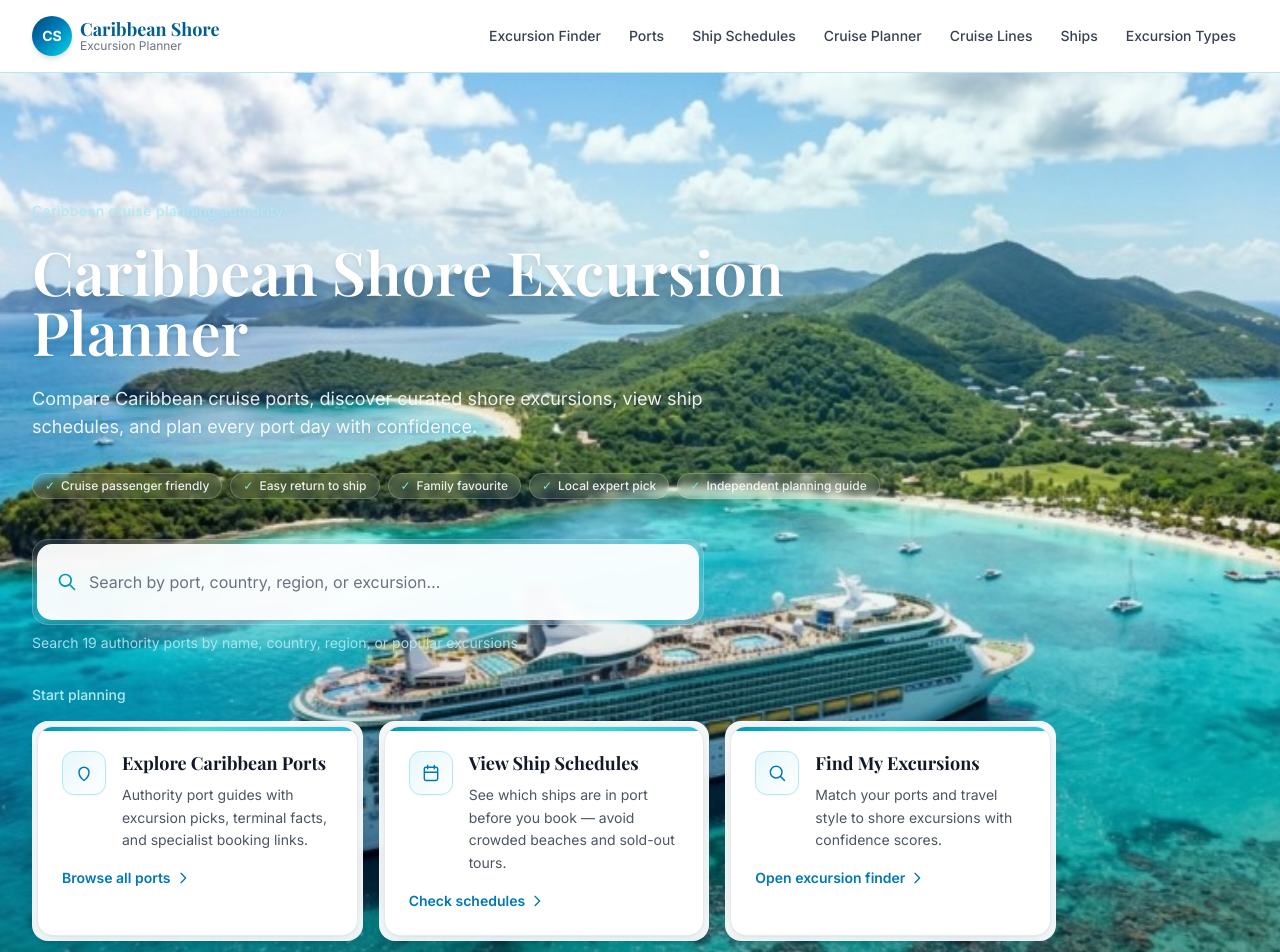
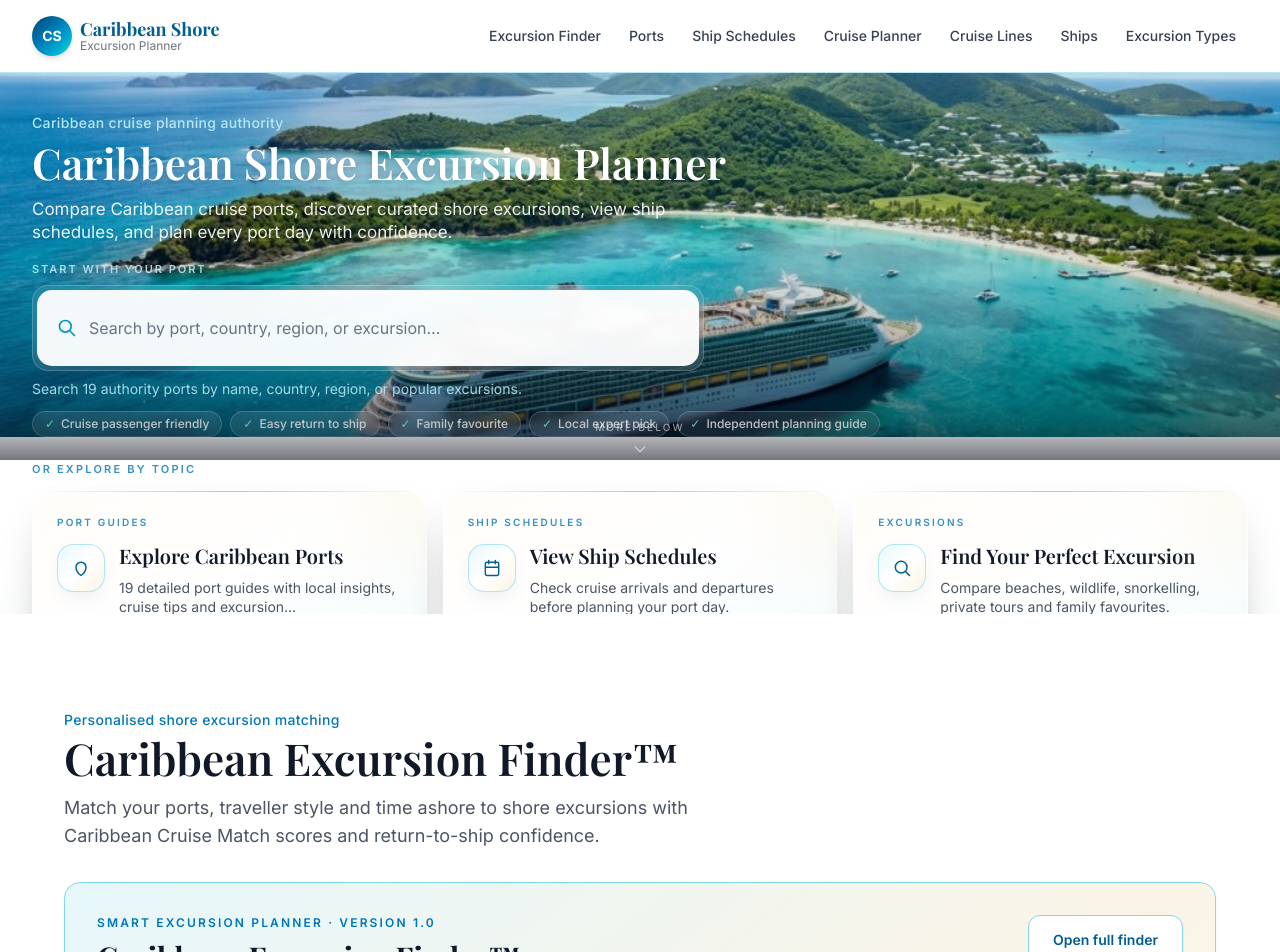
Before and after one commit to grahamchuter-debug/caribbean-shore-excursions, a Next.js app: page / in a window 1280 px wide. Shown: the top 952 px of the page. Built offline with nearby package versions, Linux system fonts and the light colour scheme; a web font is replaced by a local one.

Commit message:
Upgrade homepage hero with premium discovery cards and tighter above-the-fold layout.
Search is now the primary action, cards communicate value at a glance, and the Excursion Finder peeks below the fold on standard laptop viewports.

Co-authored-by: Cursor <cursoragent@cursor.com>

```diff
--- a/app/globals.css
+++ b/app/globals.css
@@ -82,7 +82,70 @@
     @apply overflow-hidden rounded-2xl border border-gray-100/90 bg-white text-gray-900 shadow-editorial transition-[transform,box-shadow] duration-300 ease-out;
   }
 
+  .home-hero {
+    @apply relative overflow-hidden text-white pt-12 pb-14 sm:pt-14 sm:pb-16 lg:pt-10 lg:pb-14;
+  }
+
+  .home-hero-heading {
+    @apply font-display text-4xl font-semibold leading-[1.06] sm:text-[2.5rem] lg:text-[2.65rem] max-w-4xl drop-shadow-md;
+  }
+
+  .hero-discovery-strip {
+    @apply relative z-10 -mt-6 border-b border-caribbean-100/90 bg-gradient-to-b from-white via-white to-caribbean-50/40 pb-6 pt-5 sm:-mt-8 sm:pb-7 sm:pt-6;
+  }
+
+  .hero-scroll-cue {
+    @apply pointer-events-none absolute inset-x-0 bottom-0 z-20 flex flex-col items-center;
+  }
+
+  .hero-scroll-cue-fade {
+    @apply h-16 w-full bg-gradient-to-t from-gray-950/55 via-gray-950/20 to-transparent;
+  }
+
+  .hero-scroll-cue-label {
+    @apply -mt-10 mb-3 flex flex-col items-center gap-1.5 text-white/55;
+  }
+
+  .hero-scroll-cue-icon {
+    animation: hero-scroll-bounce 2.4s ease-in-out infinite;
+  }
+
+  .home-hero-next-peek {
+    @apply relative z-10 bg-white;
+  }
+
+  @media (max-height: 820px) and (min-width: 1024px) {
+    .home-hero {
+      @apply pt-10 pb-8 lg:pt-10 lg:pb-8;
+    }
+
+    .home-hero-next-peek {
+      @apply -mt-24 pt-24;
+    }
+
+    .hero-discovery-card {
+      @apply p-4;
+    }
+  }
+
+  .hero-discovery-card {
+    @apply relative flex h-full flex-col overflow-hidden rounded-[1.35rem] border border-white/70 bg-gradient-to-br from-[#fffdf9] via-white to-caribbean-50/50 p-5 text-gray-900 shadow-[0_20px_50px_-24px_rgba(0,0,0,0.45)] transition-[transform,box-shadow,border-color] duration-500 ease-out sm:p-6;
+  }
+
+  .hero-discovery-card::before {
+    content: "";
+    @apply pointer-events-none absolute inset-x-0 top-0 h-px bg-gradient-to-r from-transparent via-caribbean-300/70 to-transparent;
+  }
+
+  .hero-discovery-card::after {
+    content: "";
+    @apply pointer-events-none absolute -right-8 -top-8 h-24 w-24 rounded-full bg-tropical-sand/30 blur-2xl;
+  }
+
   @media (hover: hover) and (pointer: fine) {
+    .hero-discovery-card:hover {
+      @apply -translate-y-1 border-white shadow-[0_28px_60px_-28px_rgba(0,0,0,0.5)];
+    }
     .card:hover {
       @apply -translate-y-0.5 border-caribbean-100 shadow-premium-hover;
     }
--- a/app/page.tsx
+++ b/app/page.tsx
@@ -27,7 +27,7 @@ import { FindMyCruiseShip } from "@/components/FindMyCruiseShip";
 import { TrustBadgeStrip } from "@/components/TrustBadge";
 import { HomeActionCard } from "@/components/HomeActionCard";
 import { NavCardIcon, excursionTypeNavIcon } from "@/components/NavCardIcon";
-import { homepageNavActions } from "@/data/homepage-nav";
+import { getHomepageNavActions } from "@/data/homepage-nav";
 
 export const metadata = buildMetadata({
   title: "Caribbean Shore Excursion Planner | Ports, Ship Schedules & Cruise Tours",
@@ -62,6 +62,7 @@ export default function HomePage() {
 
   const homepageFaqs = getHomepageFaqs();
   const featuredBestGuides = getFeaturedBestCaribbeanGuides();
+  const homepageNavActions = getHomepageNavActions();
   const breadcrumbs = [{ name: "Home", path: "/" }];
 
   return (
@@ -79,49 +80,71 @@ export default function HomePage() {
         ]}
       />
 
-      {/* Hero */}
-      <section className="relative overflow-hidden text-white py-24 sm:py-32">
+      {/* Hero — compact above-the-fold: heading → search → trust */}
+      <section className="home-hero">
         <HeroBackground />
         <div className="container-wide relative z-10 px-4 sm:px-6 lg:px-8">
-          <p className="section-eyebrow mb-5 text-caribbean-100 drop-shadow-sm">
+          <p className="section-eyebrow mb-2 text-caribbean-100 drop-shadow-sm">
             Caribbean cruise planning authority
           </p>
-          <h1 className="font-display text-4xl font-semibold leading-[1.1] sm:text-5xl lg:text-6xl max-w-4xl drop-shadow-md">
+          <h1 className="home-hero-heading">
             Caribbean Shore Excursion Planner
           </h1>
-          <p className="mt-6 max-w-2xl text-base leading-relaxed text-white/90 sm:text-lg drop-shadow-sm">
+          <p className="mt-3 max-w-2xl text-base leading-snug text-white/90 sm:text-[1.0625rem] drop-shadow-sm">
             Compare Caribbean cruise ports, discover curated shore excursions, view ship schedules, and plan every port day with confidence.
           </p>
-          <div className="mt-8">
+          <div className="mt-4 max-w-2xl">
+            <p className="mb-2 text-[11px] font-semibold uppercase tracking-[0.18em] text-caribbean-100/90">
+              Start with your port
+            </p>
+            <PortSearch variant="home" />
+          </div>
+          <div className="mt-3">
             <TrustBadgeStrip variant="dark" />
           </div>
-          <div className="mt-10 max-w-2xl">
-            <PortSearch variant="home" />
         </div>
-          <div className="mt-8">
-            <p className="mb-4 text-sm font-medium text-caribbean-100">Start planning</p>
-            <div className="grid gap-4 sm:grid-cols-2 lg:grid-cols-3 max-w-5xl">
+        <div className="hero-scroll-cue" aria-hidden="true">
+          <div className="hero-scroll-cue-fade" />
+          <span className="hero-scroll-cue-label">
+            <span className="text-[10px] font-medium uppercase tracking-[0.22em]">More below</span>
+            <svg
+              className="hero-scroll-cue-icon h-4 w-4"
+              fill="none"
+              viewBox="0 0 24 24"
+              stroke="currentColor"
+              strokeWidth={2}
+            >
+              <path strokeLinecap="round" strokeLinejoin="round" d="M19 9l-7 7-7-7" />
+            </svg>
+          </span>
+        </div>
+      </section>
+
+      {/* Discovery cards — secondary; sits below hero so the next section peeks above the fold */}
+      <section className="hero-discovery-strip">
+        <div className="container-wide px-4 sm:px-6 lg:px-8">
+          <p className="text-[11px] font-semibold uppercase tracking-[0.2em] text-caribbean-700/80">
+            Or explore by topic
+          </p>
+          <div className="mt-3 grid gap-3 sm:grid-cols-2 lg:grid-cols-3 lg:gap-4">
             {homepageNavActions.map((action) => (
-                <div
+              <HomeActionCard
                 key={action.href}
-                  className="rounded-2xl border border-white/20 bg-white/95 p-1 shadow-lg backdrop-blur-sm"
-                >
-                  <HomeActionCard
                 href={action.href}
+                category={action.category}
                 title={action.title}
                 description={action.description}
                 icon={action.icon}
                 actionLabel={action.actionLabel}
+                variant="hero"
               />
-                </div>
             ))}
-            </div>
           </div>
         </div>
       </section>
 
       {/* Caribbean Excursion Finder */}
-      <section className="section-padding bg-white border-b border-caribbean-100">
+      <section className="home-hero-next-peek section-padding bg-white border-b border-caribbean-100">
         <div className="container-wide max-w-6xl">
           <div className="mb-8 text-center sm:text-left">
             <p className="section-eyebrow">
--- a/components/HeroBackground.tsx
+++ b/components/HeroBackground.tsx
@@ -21,7 +21,7 @@ export function HeroBackground() {
         aria-hidden
       />
       <div
-        className="absolute inset-0 bg-gradient-to-t from-gray-950/40 via-transparent to-transparent"
+        className="absolute inset-0 bg-gradient-to-t from-gray-950/55 via-gray-950/10 to-transparent"
         aria-hidden
       />
     </>
--- a/components/HomeActionCard.tsx
+++ b/components/HomeActionCard.tsx
@@ -3,35 +3,69 @@ import { NavCardIcon, type NavIconKey } from "@/components/NavCardIcon";
 
 export interface HomeActionCardProps {
   href: string;
+  category: string;
   title: string;
   description: string;
   icon: NavIconKey;
-  actionLabel?: string;
+  actionLabel: string;
+  variant?: "default" | "hero";
 }
 
 export function HomeActionCard({
   href,
+  category,
   title,
   description,
   icon,
-  actionLabel = "Open",
+  actionLabel,
+  variant = "default",
 }: HomeActionCardProps) {
+  if (variant === "hero") {
+    return (
+      <Link href={href} className="hero-discovery-card group flex h-full flex-col">
+        <p className="text-[10px] font-semibold uppercase tracking-[0.22em] text-caribbean-700/80">
+          {category}
+        </p>
+        <div className="mt-3 flex items-start gap-3.5">
+          <NavCardIcon icon={icon} variant="hero" className="mt-0.5" />
+          <div className="min-w-0 flex-1">
+            <h3 className="font-display text-lg font-semibold leading-snug text-gray-900 sm:text-xl">
+              {title}
+            </h3>
+            <p className="mt-2 text-sm leading-snug text-gray-600 line-clamp-2">
+              {description}
+            </p>
+          </div>
+        </div>
+        <span className="mt-auto inline-flex items-center pt-4 text-sm font-semibold tracking-wide text-caribbean-800 transition-colors duration-300 group-hover:text-caribbean-900">
+          {actionLabel}
+          <span aria-hidden="true" className="ml-2 text-base transition-transform duration-300 group-hover:translate-x-0.5">
+            →
+          </span>
+        </span>
+      </Link>
+    );
+  }
+
   return (
     <Link href={href} className="nav-card group flex h-full flex-col">
-      <div className="flex items-start gap-4">
-        <NavCardIcon icon={icon} />
+      <p className="text-[10px] font-semibold uppercase tracking-[0.2em] text-caribbean-700/90">
+        {category}
+      </p>
+      <div className="mt-3 flex items-start gap-4">
+        <NavCardIcon icon={icon} className="mt-0.5" />
         <div className="min-w-0 flex-1">
-          <h3 className="font-display text-lg font-bold leading-snug text-gray-900 transition-colors group-hover:text-caribbean-800">
+          <h3 className="font-display text-lg font-semibold leading-snug text-gray-900 transition-colors duration-300 group-hover:text-caribbean-800">
             {title}
           </h3>
           <p className="mt-2 text-sm leading-relaxed text-gray-600">{description}</p>
         </div>
       </div>
-      <span className="mt-4 inline-flex items-center text-sm font-semibold text-caribbean-700 transition-colors group-hover:text-caribbean-800">
+      <span className="mt-auto inline-flex items-center pt-5 text-sm font-semibold tracking-wide text-caribbean-800 transition-colors duration-300 group-hover:text-caribbean-900">
         {actionLabel}
-        <svg className="ml-1 h-4 w-4" fill="none" viewBox="0 0 24 24" stroke="currentColor" aria-hidden="true">
-          <path strokeLinecap="round" strokeLinejoin="round" strokeWidth={2} d="M9 5l7 7-7 7" />
-        </svg>
+        <span aria-hidden="true" className="ml-2 transition-transform duration-300 group-hover:translate-x-0.5">
+          →
+        </span>
       </span>
     </Link>
   );
--- a/components/NavCardIcon.tsx
+++ b/components/NavCardIcon.tsx
@@ -161,16 +161,23 @@ const iconPaths: Record<NavIconKey, ReactNode> = {
 export function NavCardIcon({
   icon,
   className = "",
+  variant = "default",
 }: {
   icon: NavIconKey;
   className?: string;
+  variant?: "default" | "hero";
 }) {
+  const styles =
+    variant === "hero"
+      ? "h-12 w-12 rounded-2xl border border-caribbean-200/60 bg-gradient-to-br from-caribbean-50/90 via-white to-tropical-sand/40 text-caribbean-800 shadow-[0_8px_24px_-12px_rgba(0,71,112,0.25)]"
+      : "h-11 w-11 rounded-xl border border-caribbean-100 bg-gradient-to-br from-caribbean-50 to-white text-caribbean-700 shadow-sm";
+
   return (
     <span
-      className={`inline-flex h-11 w-11 shrink-0 items-center justify-center rounded-xl border border-caribbean-100 bg-gradient-to-br from-caribbean-50 to-white text-caribbean-700 shadow-sm ${className}`}
+      className={`inline-flex shrink-0 items-center justify-center ${styles} ${className}`}
       aria-hidden="true"
     >
-      <svg className="h-5 w-5" fill="none" viewBox="0 0 24 24" stroke="currentColor">
+      <svg className={variant === "hero" ? "h-5 w-5" : "h-5 w-5"} fill="none" viewBox="0 0 24 24" stroke="currentColor">
         {iconPaths[icon]}
       </svg>
     </span>
--- a/data/homepage-nav.ts
+++ b/data/homepage-nav.ts
@@ -1,34 +1,45 @@
 import type { NavIconKey } from "@/components/NavCardIcon";
+import { getPortGuideCount } from "@/data/content-inventory";
 
 export interface HomepageNavAction {
   href: string;
+  category: string;
   title: string;
   description: string;
   icon: NavIconKey;
   actionLabel: string;
 }
 
-/** Secondary hero navigation — always-visible cards with icon, title, and description. */
-export const homepageNavActions: HomepageNavAction[] = [
+/** Secondary hero discovery cards — value-driven copy for first-time visitors. */
+export function getHomepageNavActions(): HomepageNavAction[] {
+  const portCount = getPortGuideCount();
+
+  return [
     {
       href: "/ports",
+      category: "Port guides",
       title: "Explore Caribbean Ports",
-    description: "Authority port guides with excursion picks, terminal facts, and specialist booking links.",
+      description: `${portCount} detailed port guides with local insights, cruise tips and excursion recommendations.`,
       icon: "ports",
-    actionLabel: "Browse all ports",
+      actionLabel: "Browse Ports",
     },
     {
       href: "/ship-schedules",
+      category: "Ship schedules",
       title: "View Ship Schedules",
-    description: "See which ships are in port before you book — avoid crowded beaches and sold-out tours.",
+      description:
+        "Check cruise arrivals and departures before planning your port day.",
       icon: "schedules",
-    actionLabel: "Check schedules",
+      actionLabel: "View Schedules",
     },
     {
       href: "/caribbean-excursion-finder",
-    title: "Find My Excursions",
-    description: "Match your ports and travel style to shore excursions with confidence scores.",
+      category: "Excursions",
+      title: "Find Your Perfect Excursion",
+      description:
+        "Compare beaches, wildlife, snorkelling, private tours and family favourites.",
       icon: "finder",
-    actionLabel: "Open excursion finder",
+      actionLabel: "Explore Excursions",
     },
   ];
+}
```
Lines whose indentation alone changed are shown as unchanged.
